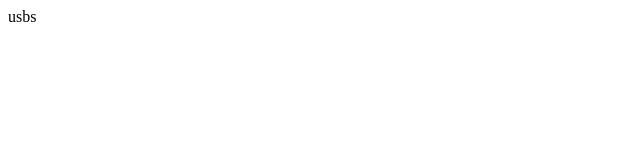
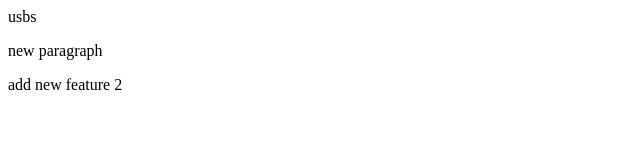
Before and after one commit to Shashi13345/localrepo, a plain HTML site: page index.html in a window 1280 px wide. Shown: the whole page, without its empty margins (0-640 px from the left). Drawn offline with Linux system fonts and the light colour scheme.

Commit message:
add new feature

```diff
--- a/index.html
+++ b/index.html
@@ -2,3 +2,17 @@
 
     usbs
 </p>
+
+
+
+<p>
+
+    new paragraph
+</p>
+
+
+<p>
+
+    add new feature 2
+
+</p>
```
